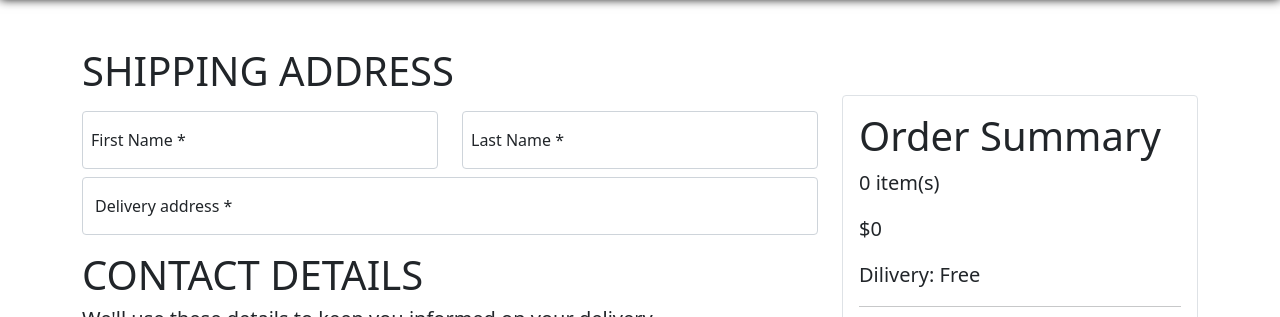
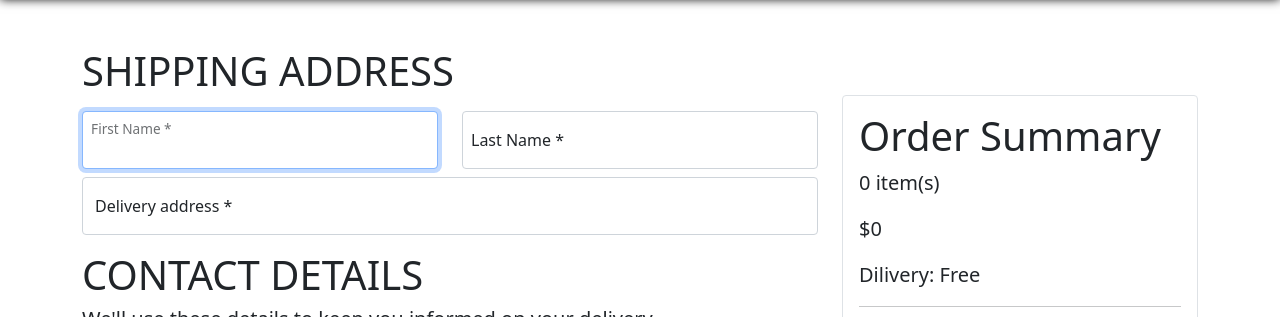
Before and after one commit to mar30th/mar30th.github.io, a plain HTML site: page stellar_checkout.html in a window 1280 px wide. Shown: the part 103-420 px from the top of the page. Drawn offline with nearby package versions, Linux system fonts and the light colour scheme.

Commit message:
Update stellar_checkout.html

```diff
--- a/stellar_checkout.html
+++ b/stellar_checkout.html
@@ -82,7 +82,7 @@
             <form action="index.html" onsubmit="return reviewAndPay()">
                 <div class="row pb-2">
                     <div class="form-floating w-50">
-                        <input type="text" class="form-control" id="floatingInput" placeholder="First Name" required>
+                        <input type="text" class="form-control" id="floatingInput" placeholder="First Name" autofocus required>
                         <label for="floatingInput" class="ms-2">First Name *</label>
                     </div>
                     <div class="form-floating w-50">
```
